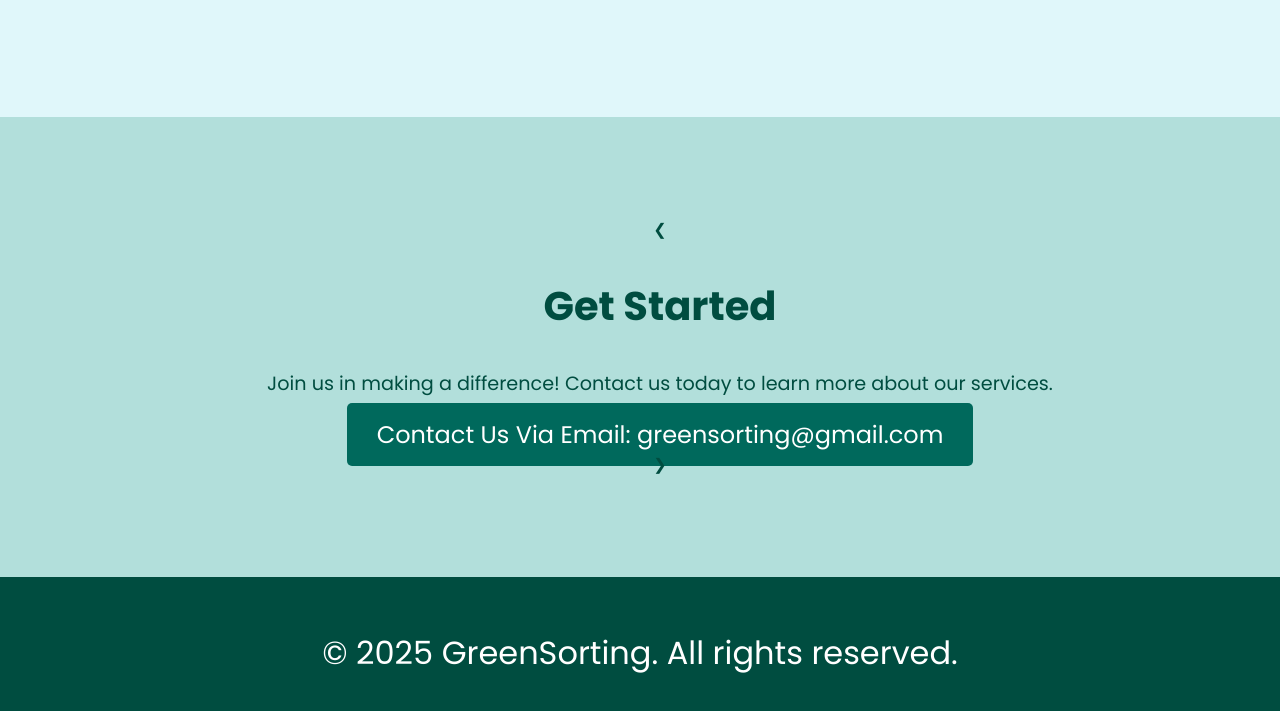
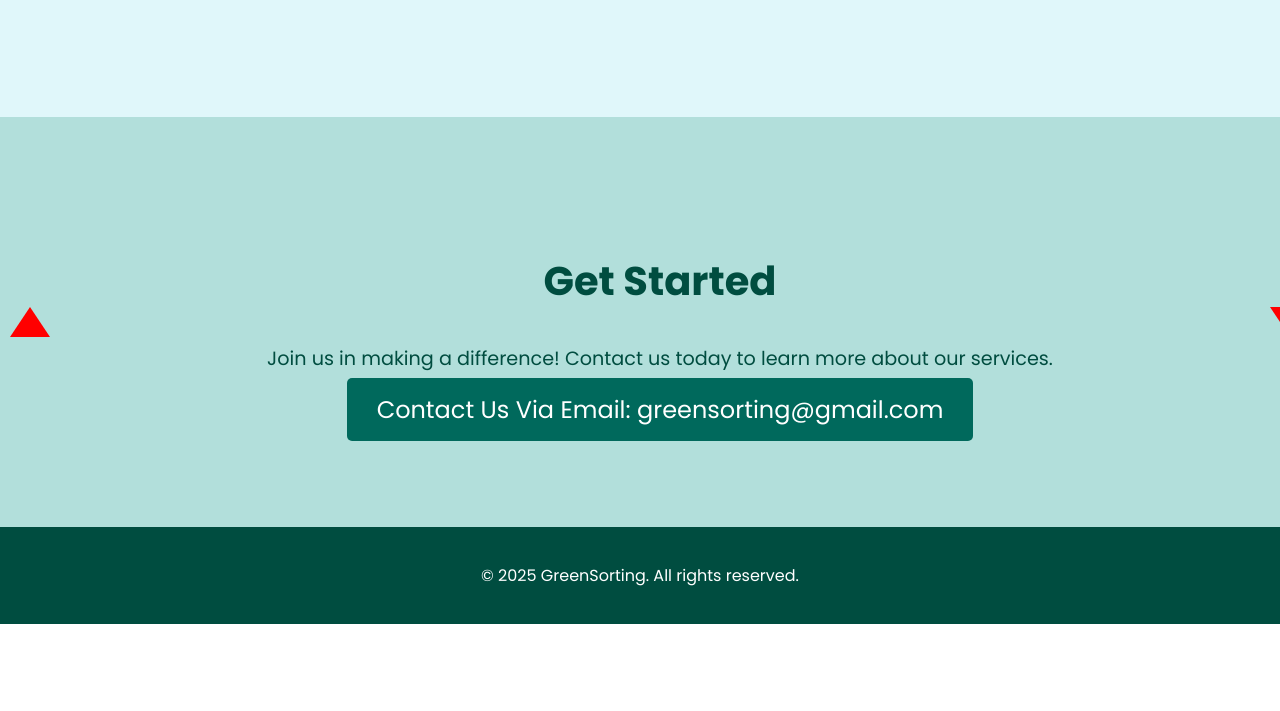
Before and after one commit to RSOFTCREATORS/greensorting.github.io, a plain HTML site: page home.html in a window 1280 px wide. Shown: the part 1671-2382 px from the top of the page. After the commit the page ends 2295 px from the top, so only its background shows below. Drawn offline with nearby package versions, Linux system fonts and the light colour scheme.

Commit message:
Add files via upload

```diff
--- a/home.html
+++ b/home.html
@@ -5,7 +5,7 @@
     <meta name="viewport" content="width=device-width, initial-scale=1.0">
     <title>GreenSorting</title>
     <link href="https://fonts.googleapis.com/css2?family=Poppins:wght@300;400;600;700&display=swap" rel="stylesheet">
-    <link rel="stylesheet" href="style.css?v=1.2"> <!-- Update this version number -->
+    <link rel="stylesheet" href="style.css?v=1.2"> <!-- Update version number -->
     <script src="https://cdnjs.cloudflare.com/ajax/libs/aos/2.3.1/aos.js"></script>
     <link rel="stylesheet" href="https://cdnjs.cloudflare.com/ajax/libs/aos/2.3.1/aos.css">
 </head>
@@ -23,11 +23,11 @@
 
 <div class="slideshow" id="slideshow">
     <img src="https://rsoftcreators.github.io/greensorting.github.io/images/landscape1.png" alt="Slideshow Image 1" class="slide">
-    <img src="https://rsoftcreators.github.io/greensorting.github.io/images/landscape1.png" alt="Slideshow Image 2" class="slide">
-    <img src="https://rsoftcreators.github.io/greensorting.github.io/images/landscape1.png" alt="Slideshow Image 3" class="slide">
+    <img src="https://rsoftcreators.github.io/greensorting.github.io/images/slide4.png" alt="Slideshow Image 2" class="slide">
+    <img src="https://rsoftcreators.github.io/greensorting.github.io/images/slide5.png" alt="Slideshow Image 3" class="slide">
     <img src="https://rsoftcreators.github.io/greensorting.github.io/images/landscape1.png" alt="Slideshow Image 4" class="slide">
-    <img src="https://rsoftcreators.github.io/greensorting.github.io/images/landscape1.png" alt="Slideshow Image 5" class="slide">
-    <img src="https://rsoftcreators.github.io/greensorting.github.io/images/landscape1.png" alt="Slideshow Image 6" class="slide">
+    <img src="https://rsoftcreators.github.io/greensorting.github.io/images/slide4.png" alt="Slideshow Image 5" class="slide">
+    <img src="https://rsoftcreators.github.io/greensorting.github.io/images/slide5.png" alt="Slideshow Image 6" class="slide">
 </div>
 
 <div class="content" id="about">
@@ -53,11 +53,11 @@
 </div>
 
 <div class="get-started" id="getstarted">
-    <div class="arrow left" onclick="previousSlide()">&#10094;</div> <!-- Left arrow -->
+    <div class="arrow left" onclick="previousSlide()"></div> <!-- Left arrow -->
     <h2>Get Started</h2>
     <p>Join us in making a difference! Contact us today to learn more about our services.</p>
     <a href="mailto:greensorting@gmail.com" class="button">Contact Us Via Email: greensorting@gmail.com</a>
-    <div class="arrow right" onclick="nextSlide()">&#10095;</div> <!-- Right arrow -->
+    <div class="arrow right" onclick="nextSlide()"></div> <!-- Right arrow -->
 </div>
 
 <footer>
--- a/style.css
+++ b/style.css
@@ -103,6 +103,7 @@ body {
     width: 100%; /* Full width */
     padding: 100px 20px; /* Increase padding for height */
     text-align: center;
+    position: relative; /* For arrow positioning */
 }
 
 .get-started h2 {
@@ -111,6 +112,26 @@ body {
 
 .get-started p {
     font-size: 1.2em; /* Smaller size for Get Started text */
+}
+
+.arrow {
+    position: absolute;
+    top: 50%;
+    transform: translateY(-50%);
+    width: 0;
+    height: 0;
+    border-left: 20px solid transparent;
+    border-right: 20px solid transparent;
+}
+
+.arrow.left {
+    left: 10px; /* Position left arrow */
+    border-bottom: 30px solid red; /* Red arrow */
+}
+
+.arrow.right {
+    right: 10px; /* Position right arrow */
+    border-top: 30px solid red; /* Red arrow */
 }
 
 .button {
@@ -134,7 +155,7 @@ footer {
     padding: 20px;
     background: #004d40;
     color: #ffffff;
-    font-size: 2em; /* Increased size for footer text */
+    font-size: 1em; /* Reduced size for footer text */
 }
 
 /* Add animations using AOS */
```
